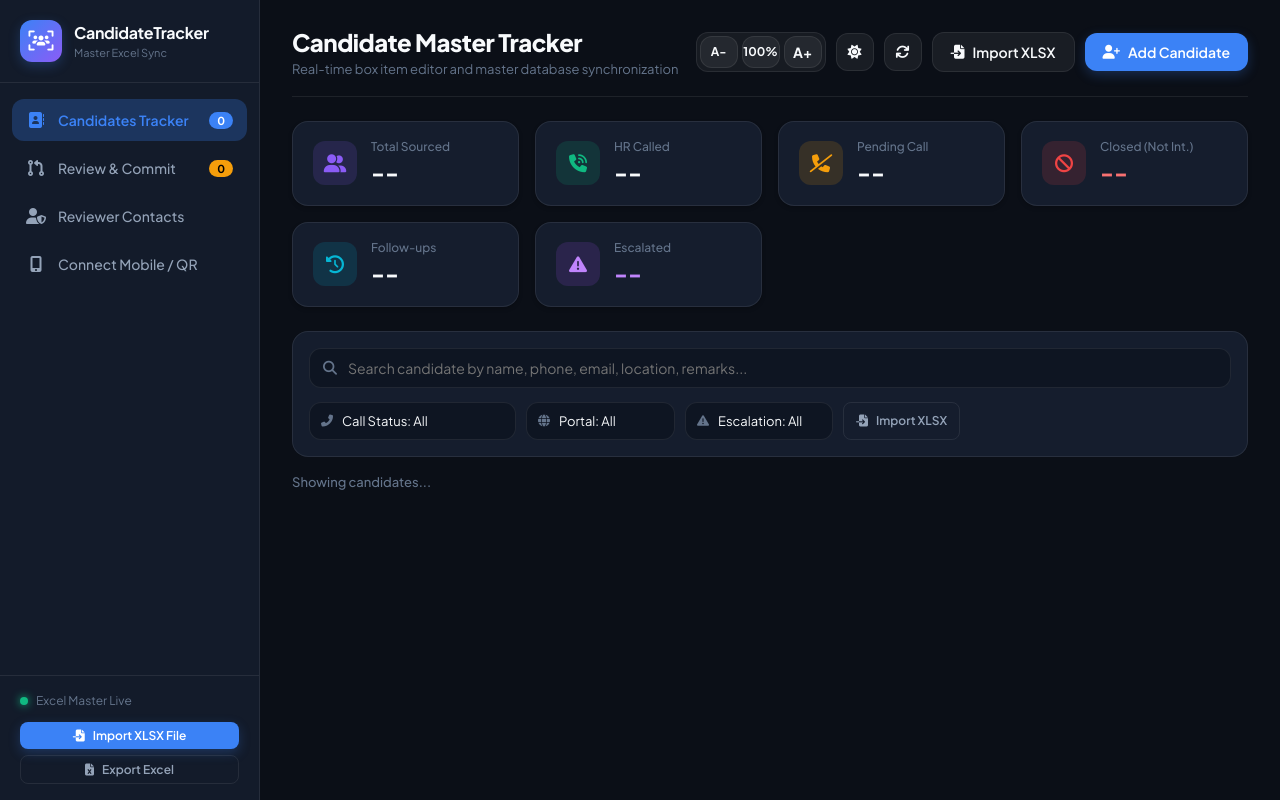
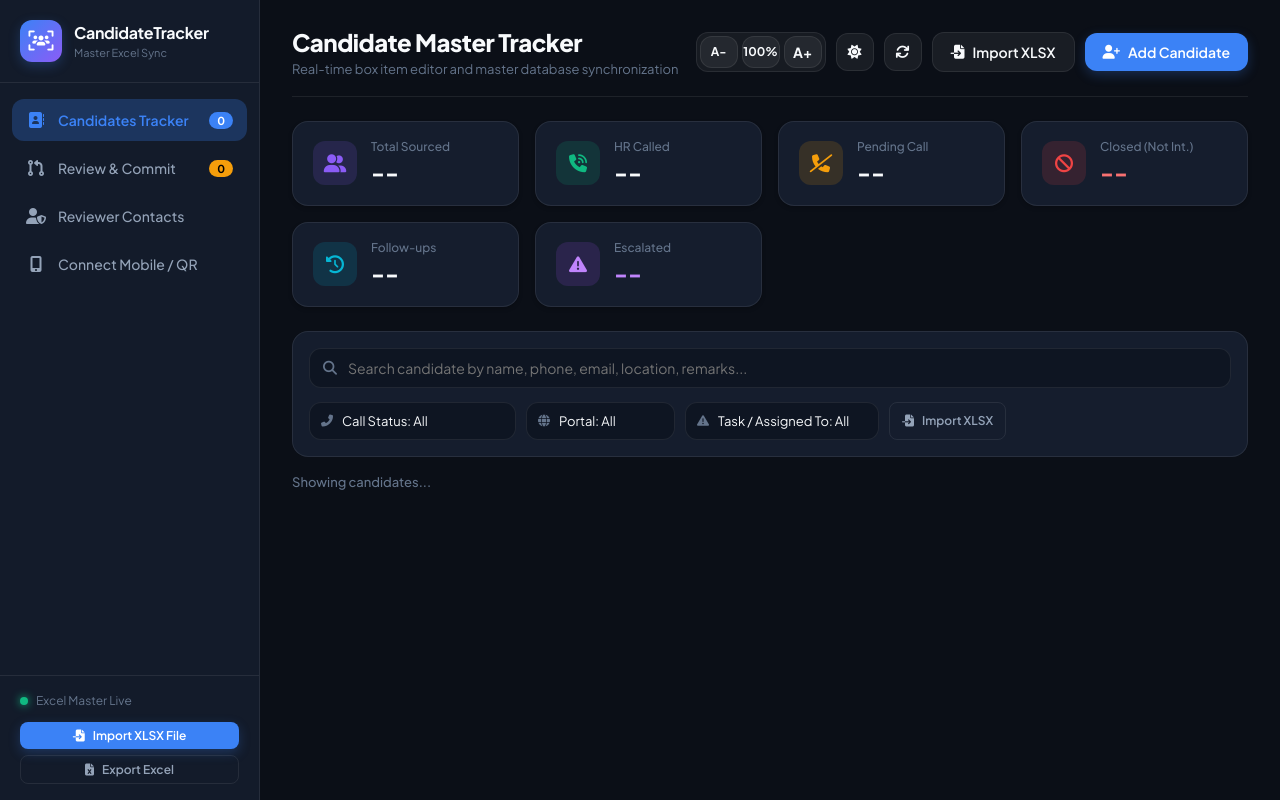
Before and after one commit to rajmohan10j/Employee-Finder, a Flask app: page / in a window 1280 px wide. Run offline with Flask 3, Linux system fonts and the light colour scheme.

Commit message:
feat(ui): rename Escalation Level to Task/Assigned to: and prune Action Category options

```diff
--- a/candidate_app/static/js/app.js
+++ b/candidate_app/static/js/app.js
@@ -656,12 +656,12 @@ function renderCandidatesList(candidates) {
                     <h3 class="card-candidate-name">${escapeHtml(c['Candidate Name'] || 'Unnamed Candidate')}</h3>
                     <div style="display:flex; gap:6px; align-items:center; flex-wrap:wrap;">
                         ${hasEscalation ? `
-                            <span class="${escBadgeClass}" onclick="event.stopPropagation(); quickOpenEscalation(${c._row_id})" title="Escalated to ${escapeHtml(escLevel)} (${escapeHtml(escAction)}) - Click to edit">
+                            <span class="${escBadgeClass}" onclick="event.stopPropagation(); quickOpenEscalation(${c._row_id})" title="Task Assigned to ${escapeHtml(escLevel)} (${escapeHtml(escAction)}) - Click to edit">
                                 <i class="fa-solid fa-triangle-exclamation"></i> ${escapeHtml(escLevel.split(' - ')[0] || escLevel)}: ${escapeHtml(escAction || 'Action')}
                             </span>
                         ` : `
-                            <button type="button" class="btn-quick-esc" onclick="event.stopPropagation(); quickOpenEscalation(${c._row_id})" title="Click to Escalate to L1, L2, L3, or L4">
-                                <i class="fa-solid fa-bolt"></i> Escalate (L1-L4)
+                            <button type="button" class="btn-quick-esc" onclick="event.stopPropagation(); quickOpenEscalation(${c._row_id})" title="Click to Assign Task / Escalate to L1, L2, L3, or L4">
+                                <i class="fa-solid fa-bolt"></i> Assign Task
                             </button>
                         `}
                         <span class="card-portal-badge">${escapeHtml(portal)}</span>
@@ -695,7 +695,7 @@ function renderCandidatesList(candidates) {
 
                 ${hasEscalation ? `
                     <div class="card-escalation-box">
-                        <strong>⚡ ${escapeHtml(escLevel)} [${escapeHtml(escAction || 'Action Req')}]:</strong> ${escapeHtml(escRemarks || 'Review required')}
+                        <strong>⚡ Task / Assigned To: ${escapeHtml(escLevel)} [${escapeHtml(escAction || 'Action Req')}]:</strong> ${escapeHtml(escRemarks || 'Action details required')}
                     </div>
                 ` : ''}
 
@@ -961,7 +961,7 @@ function generateShareSummary(c) {
 📞 *HR Status*: ${c['HR Called'] || 'Pending'}
 📝 *HR Remarks*: ${c['HR Remarks'] || 'None'}
 ⏰ *Follow-up Date*: ${c['Follow-up Date'] || 'None'}
-${c['HR Follow-up Remarks'] ? `📌 *Follow-up Note*: ${c['HR Follow-up Remarks']}\n` : ''}${hasEsc ? `⚡ *Escalation Target*: ${escLevel}\n📋 *Action Required*: ${escAction || 'Review'}\n${escRemarks ? `💬 *Escalation Note*: ${escRemarks}\n` : ''}` : ''}━━━━━━━━━━━━━━━━━━━━━━━━━━
+${c['HR Follow-up Remarks'] ? `📌 *Follow-up Note*: ${c['HR Follow-up Remarks']}\n` : ''}${hasEsc ? `⚡ *Task / Assigned To*: ${escLevel}\n📋 *Action Required*: ${escAction || 'Review'}\n${escRemarks ? `💬 *Action Details*: ${escRemarks}\n` : ''}` : ''}━━━━━━━━━━━━━━━━━━━━━━━━━━
 🔗 *Shared via CandidateTracker System*`;
 }
 
--- a/candidate_app/templates/index.html
+++ b/candidate_app/templates/index.html
@@ -206,8 +206,8 @@
                         <div class="select-wrapper">
                             <i class="fa-solid fa-triangle-exclamation select-icon"></i>
                             <select id="filter-escalation">
-                                <option value="All">Escalation: All</option>
-                                <option value="None">No Escalation</option>
+                                <option value="All">Task / Assigned To: All</option>
+                                <option value="None">None / Unassigned</option>
                                 <option value="L1 - HR Person">L1 - HR Person</option>
                                 <option value="L2 - Raj">L2 - Raj</option>
                                 <option value="L3 - Chaitali">L3 - Chaitali</option>
@@ -461,13 +461,13 @@
 
                     <!-- Section 5: Escalation Matrix & Action Required -->
                     <div class="form-section-title" style="color: #fbbf24; border-bottom: 2px solid rgba(245, 158, 11, 0.3);">
-                        <i class="fa-solid fa-triangle-exclamation"></i> ⚡ Escalation Matrix (L1 to L4) & Action Required
+                        <i class="fa-solid fa-triangle-exclamation"></i> ⚡ Task Escalation & Action Assignment (L1 to L4)
                     </div>
                     <div class="box-grid" style="background: rgba(245, 158, 11, 0.04); border-radius: 8px; padding: 12px; border: 1px dashed rgba(245, 158, 11, 0.25);">
                         <div class="box-item">
-                            <label for="field-escalation-level" style="color: #fbbf24; font-weight: 600;"><i class="fa-solid fa-user-shield"></i> Escalation Level / Person</label>
+                            <label for="field-escalation-level" style="color: #fbbf24; font-weight: 600;"><i class="fa-solid fa-user-shield"></i> Task / Assigned To:</label>
                             <select id="field-escalation-level" style="border-color: rgba(245, 158, 11, 0.4);">
-                                <option value="None / No Escalation">None / No Escalation</option>
+                                <option value="None / No Escalation">None / Unassigned</option>
                                 <option value="L1 - HR Person">L1 - HR Person (Recruiter / Sourcing Lead)</option>
                                 <option value="L2 - Raj">L2 - Raj (Lead Reviewer & Tech Sourcing)</option>
                                 <option value="L3 - Chaitali">L3 - Chaitali (Hiring Manager / Department Lead)</option>
@@ -481,8 +481,6 @@
                                 <option value="Need to Talk">Need to Talk</option>
                                 <option value="Review / Suggest">Review / Suggest</option>
                                 <option value="Interview Decision">Interview Decision</option>
-                                <option value="Salary / CTC Approval">Salary / CTC Approval</option>
-                                <option value="Notice Period / Location Exception">Notice Period / Location Exception</option>
                                 <option value="Other / Custom Action">Other / Custom Action</option>
                             </select>
                         </div>
```
